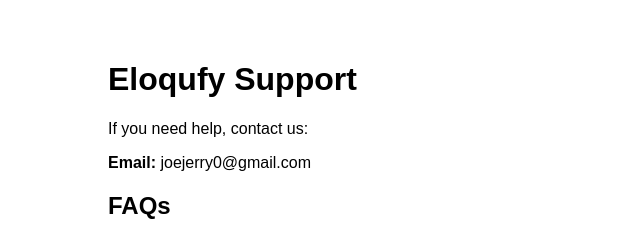
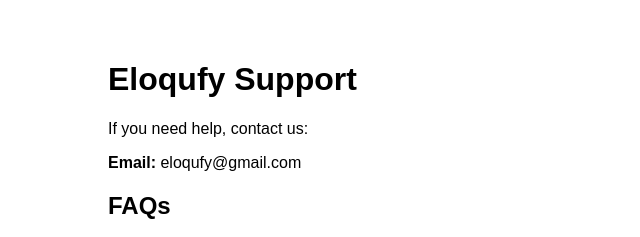
Before and after one commit to antobijerry/eloqufy-support, a plain HTML site: page index.html in a window 1280 px wide. Shown: the top 237 px of the page, 232-872 px from the left. Drawn offline with Linux system fonts and the light colour scheme.

Commit message:
Update index.html

```diff
--- a/index.html
+++ b/index.html
@@ -6,7 +6,7 @@
 <body style="font-family: Arial; max-width: 600px; margin: auto; padding: 40px;">
   <h1>Eloqufy Support</h1>
   <p>If you need help, contact us:</p>
-  <p><b>Email:</b> joejerry0@gmail.com</p>
+  <p><b>Email:</b> eloqufy@gmail.com</p>
 
   <h2>FAQs</h2>
   <p><b>How do I use Eloqufy?</b><br>
```
